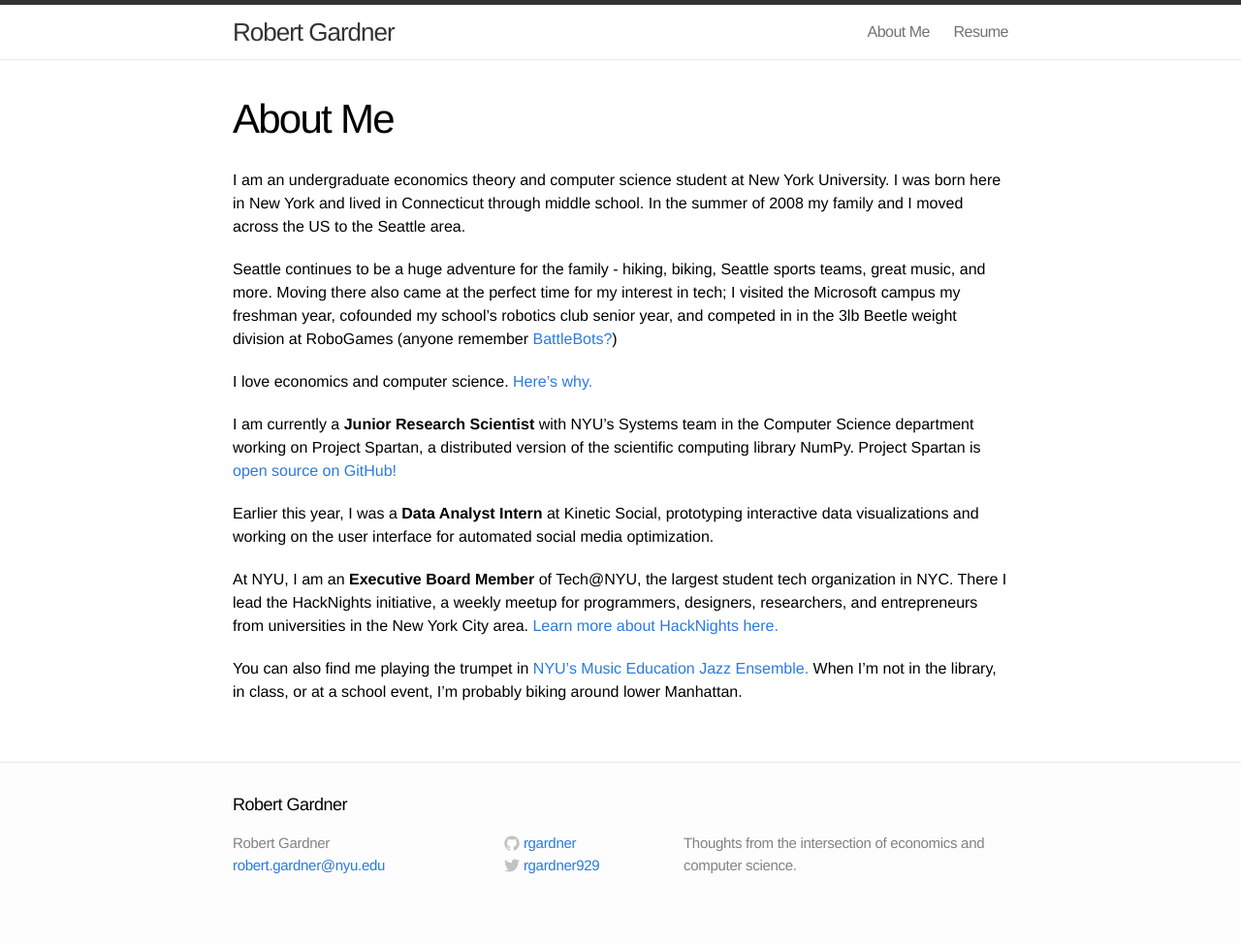
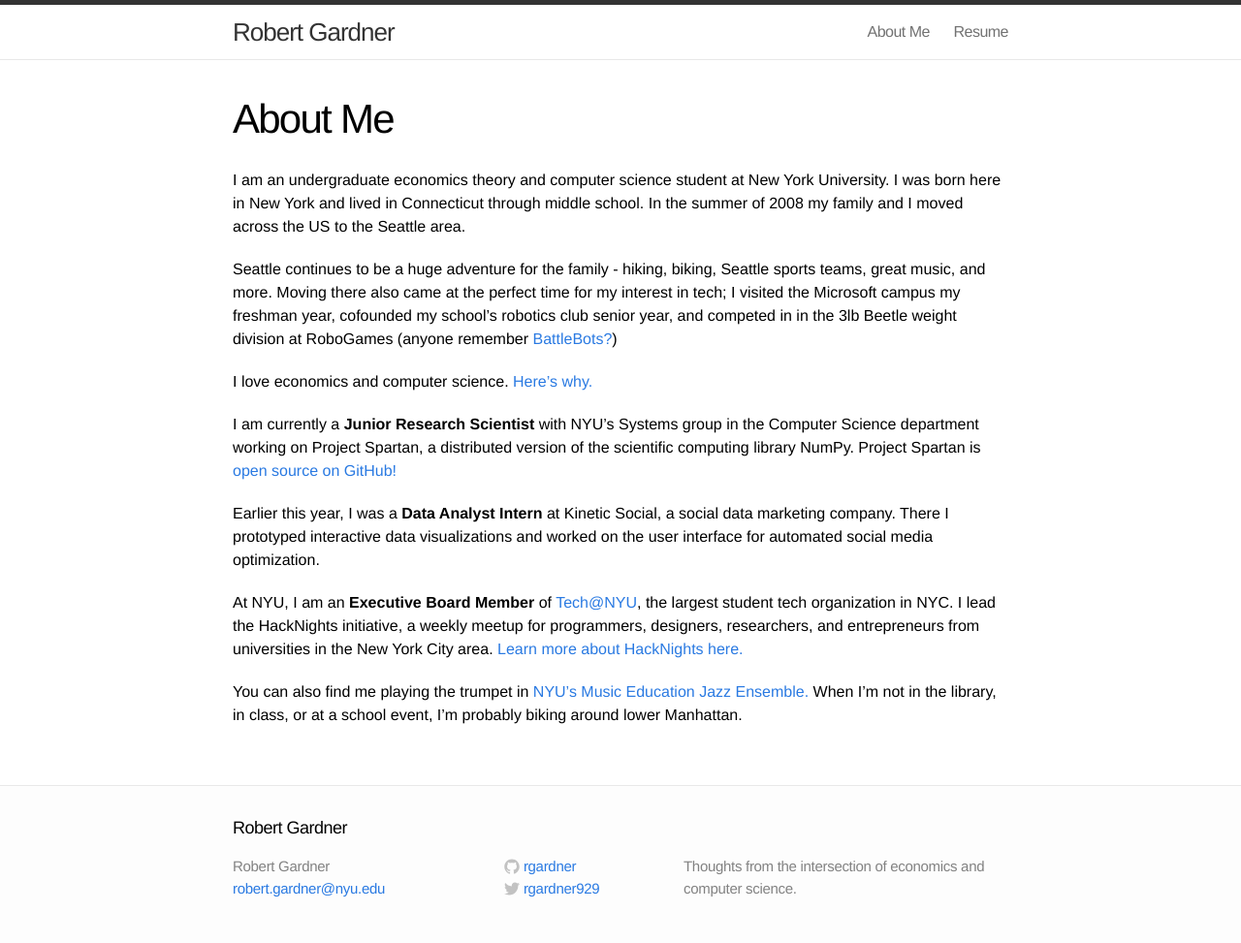
Before and after one commit to rgardner/rgardner.github.io, a Jekyll site: the page built from about.md, in a window 1280 px wide. Shown: the whole page at 97% size. Built offline with Jekyll 4.4.1, drawn with Linux system fonts in a browser that asks for light colours; before the commit the page ends 949 px from its top, so only the background shows below that.

Commit message:
Update about page with links

```diff
--- a/about.md
+++ b/about.md
@@ -9,30 +9,32 @@
 school. In the summer of 2008 my family and I moved across the US to the
 Seattle area.
 
-Seattle continues to be a huge adventure for the family - hiking,
-biking, Seattle sports teams, great music, and more. Moving there also came at
-the perfect time for my interest in tech; I visited the Microsoft campus my
+Seattle continues to be a huge adventure for the family - hiking, biking,
+Seattle sports teams, great music, and more. Moving there also came at the
+perfect time for my interest in tech; I visited the Microsoft campus my
 freshman year, cofounded my school's robotics club senior year, and competed in
 in the 3lb Beetle weight division at RoboGames (anyone remember
-[BattleBots?](https://www.battlebots.com/))
+[BattleBots?](https://www.youtube.com/watch?v=Oo3zWxO3yYs))
 
 I love economics and computer science. [Here's why.](https://google.com)
 
-I am currently a **Junior Research Scientist** with NYU's Systems team in the
+I am currently a **Junior Research Scientist** with NYU's Systems group in the
 Computer Science department working on Project Spartan, a distributed version
 of the scientific computing library NumPy. Project Spartan is [open source on
-GitHub!](https://github.com/spartan-array/spartan)
+GitHub!](https://github.com/spartan-array/spartan/)
 
-Earlier this year, I was a **Data Analyst Intern** at Kinetic Social,
-prototyping interactive data visualizations and working on the user interface
-for automated social media optimization.
+Earlier this year, I was a **Data Analyst Intern** at Kinetic Social, a social
+data marketing company. There I prototyped interactive data visualizations and
+worked on the user interface for automated social media optimization.
 
-At NYU, I am an **Executive Board Member** of Tech@NYU, the largest student
-tech organization in NYC. There I lead the HackNights initiative, a weekly
-meetup for programmers, designers, researchers, and entrepreneurs from
-universities in the New York City area.
-[Learn more about HackNights here.](https://www.techatnyu.org/hacknights)
+At NYU, I am an **Executive Board Member** of
+[Tech@NYU](http://www.techatnyu.org/), the largest student tech organization in
+NYC. I lead the HackNights initiative, a weekly meetup for programmers,
+designers, researchers, and entrepreneurs from universities in the New York
+City area. [Learn more about HackNights
+here.](http://www.techatnyu.org/#build-and-socialize)
 
 You can also find me playing the trumpet in [NYU's Music Education Jazz
-Ensemble.](https://www.facebook.com/NYUMEJE) When I'm not in the library, in
-class, or at a school event, I'm probably biking around lower Manhattan.
+Ensemble.](https://www.facebook.com/pages/NYU-Music-Education-Jazz-Ensemble/149497651746377)
+When I'm not in the library, in class, or at a school event, I'm probably
+biking around lower Manhattan.
```
